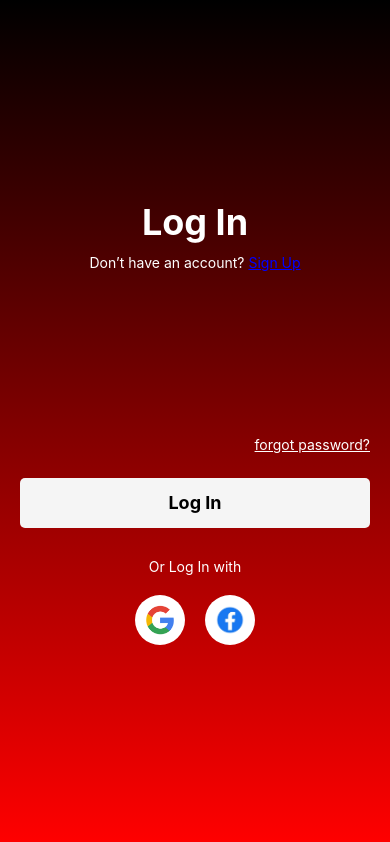
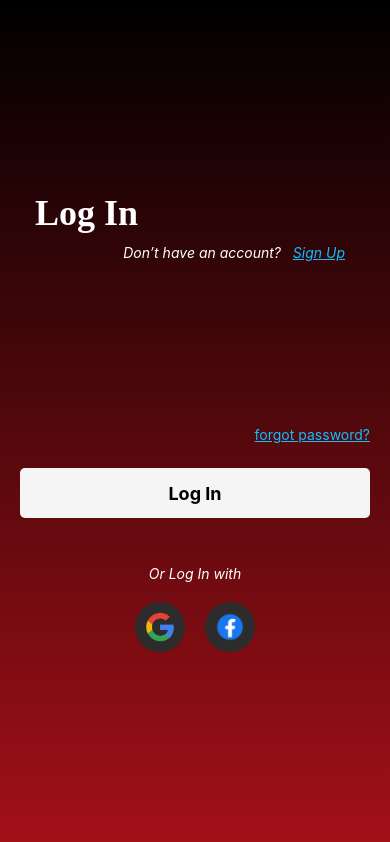
Before and after one commit to evecat06/FitMad, a React Native app: screen /LoginScreen in a window 390 px wide. Built offline with nearby package versions, Linux system fonts and the light colour scheme.

Commit message:
css commit changes by Bartolaba

```diff
--- a/App.tsx
+++ b/App.tsx
@@ -2,9 +2,11 @@ import { NavigationContainer } from '@react-navigation/native';
 import { createStackNavigator } from '@react-navigation/stack';
 import LoginScreen from './pages/LoginScreen'; // Adjust path if needed
 
+
 // Define the types for navigation routes
 export type RootStackParamList = {
   LoginScreen: undefined;
+  SignUpScreen: undefined;
 };
 
 const Stack = createStackNavigator<RootStackParamList>();
@@ -18,7 +20,9 @@ export default function App() {
           component={LoginScreen}
           options={{ headerShown: false }} // Remove header for LoginScreen
         />
+
       </Stack.Navigator>
+
     </NavigationContainer>
   );
 }
--- a/package.json
+++ b/package.json
@@ -9,11 +9,16 @@
     "web": "expo start --web"
   },
   "dependencies": {
+    "@expo-google-fonts/metal": "^0.2.3",
+    "@expo-google-fonts/source-serif-pro": "^0.2.3",
     "@react-navigation/native": "^6.1.18",
     "@react-navigation/native-stack": "^6.11.0",
     "@react-navigation/stack": "^6.4.1",
+    "@types/react-native-linear-gradient": "^2.4.0",
     "expo": "~51.0.28",
+    "expo-font": "^12.0.10",
     "expo-linear-gradient": "^13.0.2",
+    "expo-module-scripts": "^3.5.2",
     "expo-status-bar": "~1.12.1",
     "react": "18.2.0",
     "react-native": "0.74.5",
--- a/pages/LoginScreen.tsx
+++ b/pages/LoginScreen.tsx
@@ -1,34 +1,41 @@
 import React, { useState } from 'react';
-import { View, Text, TextInput, TouchableOpacity, StyleSheet, Image } from 'react-native';
-import { LinearGradient } from 'expo-linear-gradient';
+import { View, Text, TextInput, TouchableOpacity, Image } from 'react-native';
+import {LinearGradient} from 'expo-linear-gradient';
+import { useNavigation } from '@react-navigation/native';
+import CommonStyles from '../pages/styles'; // Import the common styles
+
 
 const LoginScreen = () => {
   const [username, setUsername] = useState<string>('');
   const [password, setPassword] = useState<string>('');
 
+  const navigation = useNavigation();
+
   const handleLogin = () => {
-    // Implement login logic here
     console.log('Logging in...');
   };
 
   return (
-    <View style={styles.container}>
-      <LinearGradient colors={['#000000', '#FF0000']} style={styles.background} />
-      <Text style={styles.title}>Log In</Text>
-      <Text style={styles.subtitle}>
-        Don’t have an account? <Text style={styles.signUpText}>Sign Up</Text>
+    <View style={CommonStyles.container}>
+      <LinearGradient colors={['#000000', '#a31018']} style={CommonStyles.background} />
+      <Text style={CommonStyles.title}>Log In</Text>
+      <Text style={CommonStyles.subtitle}>
+        Don’t have an account?   {''}
+        <TouchableOpacity><Text style={CommonStyles.signUpText}>
+          Sign Up
+      </Text></TouchableOpacity>
       </Text>
 
-      {/* Input Fields */}
       <TextInput
-        style={styles.input}
+        style={CommonStyles.input}
         placeholder="Username"
         placeholderTextColor="#fff"
         value={username}
         onChangeText={setUsername}
+
       />
       <TextInput
-        style={styles.input}
+        style={CommonStyles.input}
         placeholder="Password"
         placeholderTextColor="#fff"
         secureTextEntry={true}
@@ -36,112 +43,26 @@ const LoginScreen = () => {
         onChangeText={setPassword}
       />
 
-      {/* Forgot Password */}
       <TouchableOpacity>
-        <Text style={styles.forgotPasswordText}>forgot password?</Text>
+        <Text style={CommonStyles.forgotPasswordText}>forgot password?</Text>
       </TouchableOpacity>
 
-      {/* Log In Button */}
-      <TouchableOpacity style={styles.loginButton} onPress={handleLogin}>
-        <Text style={styles.loginButtonText}>Log In</Text>
+      <TouchableOpacity style={CommonStyles.loginButton} onPress={handleLogin}>
+        <Text style={CommonStyles.loginButtonText}>Log In</Text>
       </TouchableOpacity>
 
-      {/* Social Log In */}
-      <Text style={styles.orText}>Or Log In with</Text>
-      <View style={styles.socialContainer}>
-        <TouchableOpacity style={styles.socialButton}>
-          <Image source={require('../assets/icons/google.png')} style={styles.socialIcon} />
+      <Text>{' '}</Text>
+      <Text style={CommonStyles.orText}>Or Log In with</Text>
+      <View style={CommonStyles.socialContainer}>
+        <TouchableOpacity style={CommonStyles.socialButton}>
+          <Image source={require('../assets/icons/google.png')} style={CommonStyles.socialIcon} />
         </TouchableOpacity>
-        <TouchableOpacity style={styles.socialButton}>
-          <Image source={require('../assets/icons/fbwhite.png')} style={styles.socialIcon} />
+        <TouchableOpacity style={CommonStyles.socialButton}>
+          <Image source={require('../assets/icons/fbwhite.png')} style={CommonStyles.socialIcon} />
         </TouchableOpacity>
       </View>
     </View>
   );
 };
 
-const styles = StyleSheet.create({
-  container: {
-    flex: 1,
-    justifyContent: 'center',
-    padding: 20,
-    backgroundColor: '#000',
-  },
-  background: {
-    position: 'absolute',
-    left: 0,
-    right: 0,
-    top: 0,
-    height: '100%',
-  },
-  title: {
-    fontSize: 36,
-    fontWeight: 'bold',
-    color: '#fff',
-    textAlign: 'center',
-    marginBottom: 10,
-  },
-  subtitle: {
-    textAlign: 'center',
-    color: '#fff',
-    marginBottom: 20,
-  },
-  signUpText: {
-    color: '#00f',
-    textDecorationLine: 'underline',
-  },
-  input: {
-    width: '100%',
-    height: 50,
-    backgroundColor: 'rgba(255, 255, 255, 0.2)',
-    color: '#fff',
-    paddingHorizontal: 10,
-    borderRadius: 5,
-    marginVertical: 10,
-    fontSize: 16,
-  },
-  forgotPasswordText: {
-    color: '#fff',
-    textAlign: 'right',
-    textDecorationLine: 'underline',
-    marginVertical: 5,
-  },
-  loginButton: {
-    height: 50,
-    backgroundColor: '#f5f5f5',
-    justifyContent: 'center',
-    alignItems: 'center',
-    borderRadius: 5,
-    marginVertical: 20,
-  },
-  loginButtonText: {
-    fontSize: 18,
-    fontWeight: 'bold',
-    color: '#000',
-  },
-  orText: {
-    textAlign: 'center',
-    color: '#fff',
-    marginVertical: 10,
-  },
-  socialContainer: {
-    flexDirection: 'row',
-    justifyContent: 'center',
-    marginTop: 10,
-  },
-  socialButton: {
-    width: 50,
-    height: 50,
-    backgroundColor: '#fff',
-    borderRadius: 25,
-    justifyContent: 'center',
-    alignItems: 'center',
-    marginHorizontal: 10,
-  },
-  socialIcon: {
-    width: 30,
-    height: 30,
-  },
-});
-
 export default LoginScreen;
--- /dev/null
+++ b/pages/styles.ts
@@ -0,0 +1,122 @@
+import { StyleSheet } from 'react-native';
+import {LinearGradient} from 'expo-linear-gradient';
+
+const CommonStyles = StyleSheet.create({
+  container: {
+    flex: 1,
+    justifyContent: 'center',
+    padding: 20,
+    backgroundColor: '#000',
+  },
+  background: {
+    position: 'absolute',
+    left: 0,
+    right: 0,
+    top: 0,
+    height: '100%',
+  },
+  title: {
+    fontSize: 36,
+    fontWeight: 'bold',
+    fontFamily: 'serif',
+    color: '#fff',
+    textAlign: 'left',
+    marginLeft: 15,
+    marginBottom: 10,
+  },
+  subtitle: {
+    textAlign: 'right',
+    color: '#fff',
+    marginBottom: 20,
+    fontStyle: 'italic',
+    marginRight: 25,
+  },
+  signUpText: {
+    color: '#0EBFFF',
+    textDecorationLine: 'underline',
+  },
+  input: {
+    width: '100%',
+    height: 50,
+    backgroundColor: 'transparent',
+    borderColor: '#A31018',
+    borderWidth: 1,
+    color: '#fff',
+    paddingHorizontal: 10,
+    borderRadius: 5,
+    marginVertical: 10,
+    fontSize: 16,
+    textAlign: 'center',
+  },
+  halfInput: {
+    width: '48%',
+    height: 50,
+    backgroundColor: 'rgba(255, 255, 255, 0.2)',
+    color: '#fff',
+    paddingHorizontal: 10,
+    borderRadius: 5,
+    marginVertical: 10,
+    fontSize: 16,
+    justifyContent: 'center',
+    alignItems: 'center',
+  },
+  forgotPasswordText: {
+    color: '#0EBFFF',
+    textAlign: 'right',
+    textDecorationLine: 'underline',
+    marginVertical: 5,
+  },
+  loginButton: {
+    height: 50,
+    backgroundColor: '#f5f5f5',
+    justifyContent: 'center',
+    alignItems: 'center',
+    borderRadius: 5,
+    marginVertical: 20,
+  },
+  loginButtonText: {
+    fontSize: 18,
+    fontWeight: 'bold',
+    color: '#000',
+  },
+  signupButton: {
+    height: 50,
+    backgroundColor: '#f5f5f5',
+    justifyContent: 'center',
+    alignItems: 'center',
+    borderRadius: 5,
+    marginVertical: 20,
+  },
+  signupButtonText: {
+    fontSize: 18,
+    fontWeight: 'bold',
+    color: '#000',
+    marginVertical: 5,
+  },
+  orText: {
+    textAlign: 'center',
+    color: '#fff',
+    marginVertical: 10,
+    fontStyle: 'italic',
+  },
+  socialContainer: {
+    flexDirection: 'row',
+    justifyContent: 'center',
+    marginTop: 10,
+  },
+  socialButton: {
+    width: 50,
+    height: 50,
+    backgroundColor: '#2C2C2C',
+    borderRadius: 25,
+    justifyContent: 'center',
+    alignItems: 'center',
+    marginHorizontal: 10,
+  },
+  socialIcon: {
+    width: 30,
+    height: 30,
+  },
+});
+
+export default CommonStyles;
```
Also changed, not shown: pages/HomeScreen.tsx (added), pages/LoadingScreen.tsx (added), pages/SignUpScreen.tsx (added), 1 other file (tests, documents, lock files or other folders).
